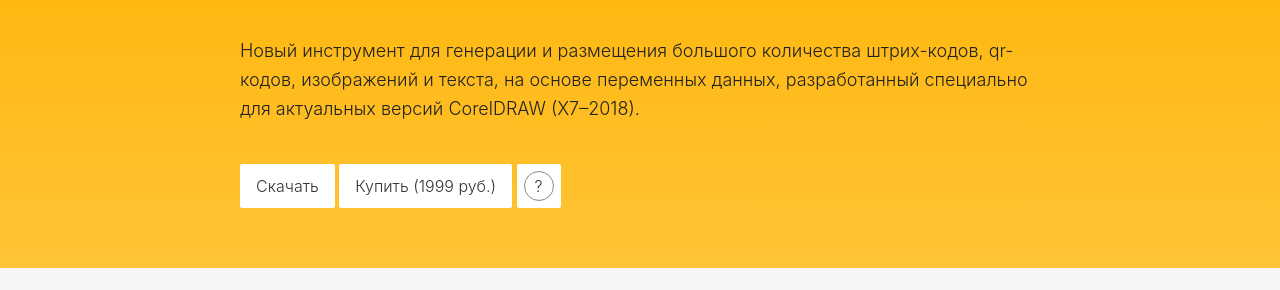
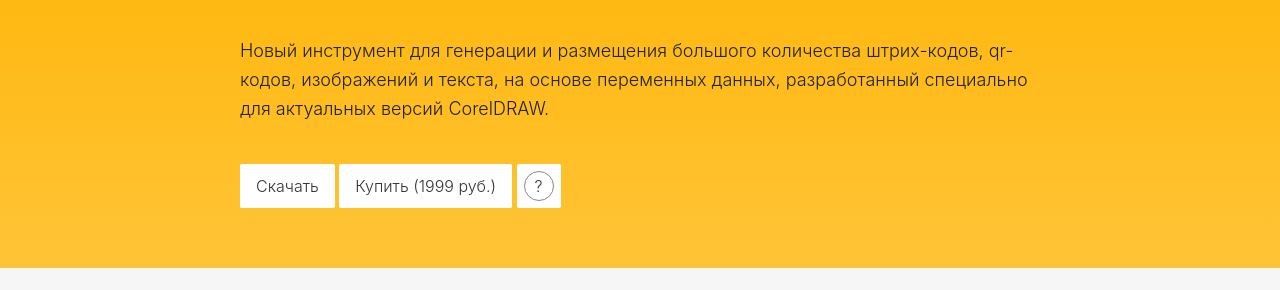
Before and after one commit to cdrpro/cdrpro.github.io, a Jekyll site: the page built from _macros/ru/cardgenerator.md, in a window 1280 px wide and 900 px high. Shown: the part 150-440 px from the top of the window. Built offline with Jekyll 4.4.1, drawn with Linux system fonts in a browser that asks for light colours.

Commit message:
Fixed CardGenerator Docker description

```diff
--- a/_macros/ru/cardgenerator.md
+++ b/_macros/ru/cardgenerator.md
@@ -8,7 +8,7 @@ feedback: https://goo.gl/forms/2Oqk8KUbClkMZqgz1
 price: 1999
 sticky: true
 permalink: /macros/cardgenerator/
-description: Новый инструмент для генерации и размещения большого количества штрих-кодов, qr-кодов, изображений и текста, на основе переменных данных, разработанный специально для актуальных версий CorelDRAW (X7–2018).
+description: Новый инструмент для генерации и размещения большого количества штрих-кодов, qr-кодов, изображений и текста, на основе переменных данных, разработанный специально для актуальных версий CorelDRAW.
 color: "#ffb505"
 ---
 
```
Also changed, not shown: _macros/en/cardgenerator.md (+1 -1 lines).
